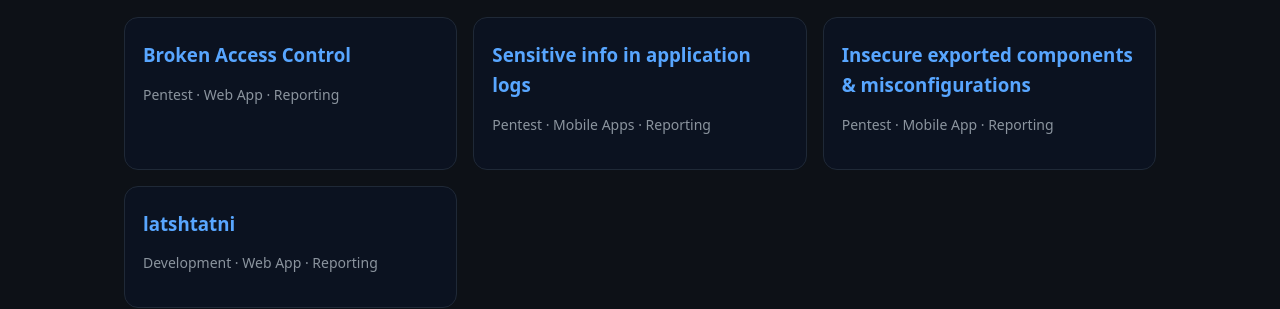
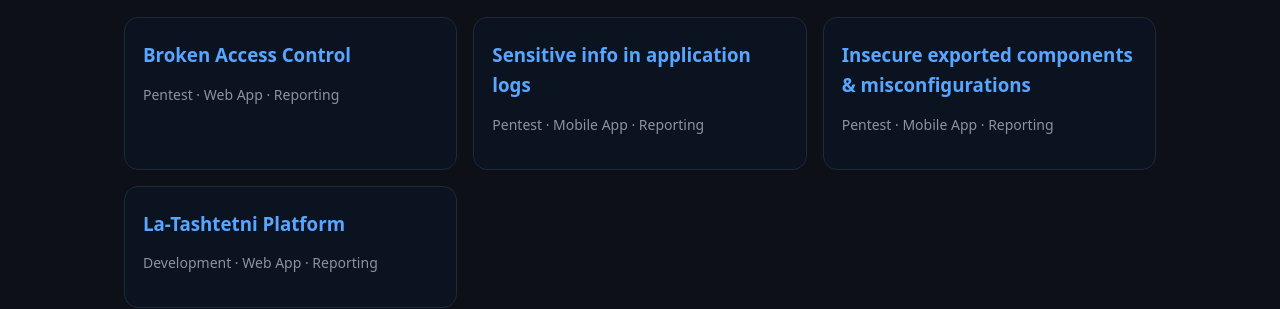
Before and after one commit to mj95d/mj95d.github.io, a plain HTML site: page index.html in a window 1280 px wide. Shown: the part 1734-2043 px from the top of the page. Drawn offline with Linux system fonts and the light colour scheme.

Commit message:
Update index.html

```diff
--- a/index.html
+++ b/index.html
@@ -195,23 +195,47 @@
 <section id="projects" class="projects" aria-labelledby="projects-title">
   <h2 id="projects-title">Projects</h2>
   <div class="grid cards">
+
     <article class="card">
-          <h3><a href="https://github.com/mj95d/PT-Reports-/blob/main/Abdulmajeed-Broken%20Access%20Control.pdf" target="_blank" rel="noopener">Broken Access Control</a></h3>
+      <h3>
+        <a href="https://github.com/mj95d/PT-Reports-/blob/main/Abdulmajeed-Broken%20Access%20Control.pdf"
+           target="_blank" rel="noopener">
+           Broken Access Control
+        </a>
+      </h3>
       <p class="meta">Pentest · Web App · Reporting</p>
     </article>
+
     <article class="card">
-          <h3><a href="https://github.com/mj95d/PT-Reports-/blob/main/Abdulmajeed_Sensitive%20Data%20Exposure%20via%20logs.pdf" target="_blank" rel="noopener">Sensitive info in application logs</a></h3>
-          <p class="meta">Pentest · Mobile Apps · Reporting</p>
+      <h3>
+        <a href="https://github.com/mj95d/PT-Reports-/blob/main/Abdulmajeed_Sensitive%20Data%20Exposure%20via%20logs.pdf"
+           target="_blank" rel="noopener">
+           Sensitive info in application logs
+        </a>
+      </h3>
+      <p class="meta">Pentest · Mobile App · Reporting</p>
     </article>
+
     <article class="card">
-          <h3><a href="https://github.com/mj95d/PT-Reports-/blob/main/Abdulmajeed_Android%20Manifest%20Configuration.pdf" target="_blank" rel="noopener">Insecure exported components & misconfigurations</a></h3>
-          <p class="meta">Pentest · Mobile App · Reporting </p>
+      <h3>
+        <a href="https://github.com/mj95d/PT-Reports-/blob/main/Abdulmajeed_Android%20Manifest%20Configuration.pdf"
+           target="_blank" rel="noopener">
+           Insecure exported components & misconfigurations
+        </a>
+      </h3>
+      <p class="meta">Pentest · Mobile App · Reporting</p>
     </article>
-         </article>
+
     <article class="card">
-          <h3><a href="https://la-tashtitni.vercel.app/" target="_blank" rel="noopener">latshtatni</a></h3>
+      <h3>
+        <a href="https://la-tashtitni.vercel.app/"
+           target="_blank" rel="noopener">
+           La-Tashtetni Platform
+        </a>
+      </h3>
       <p class="meta">Development · Web App · Reporting</p>
     </article>
+
   </div>
 </section>
 
```
Lines whose indentation alone changed are shown as unchanged.
